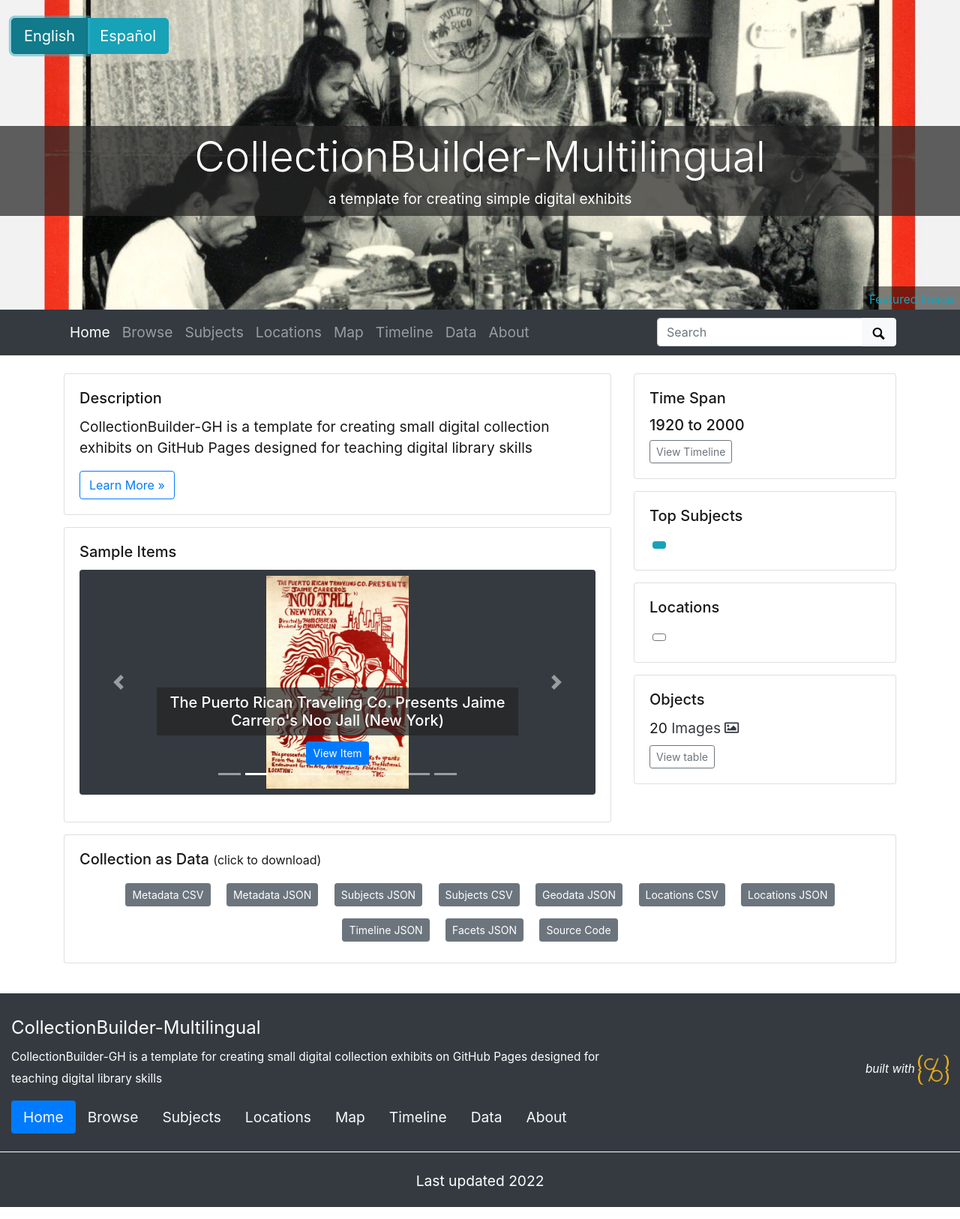
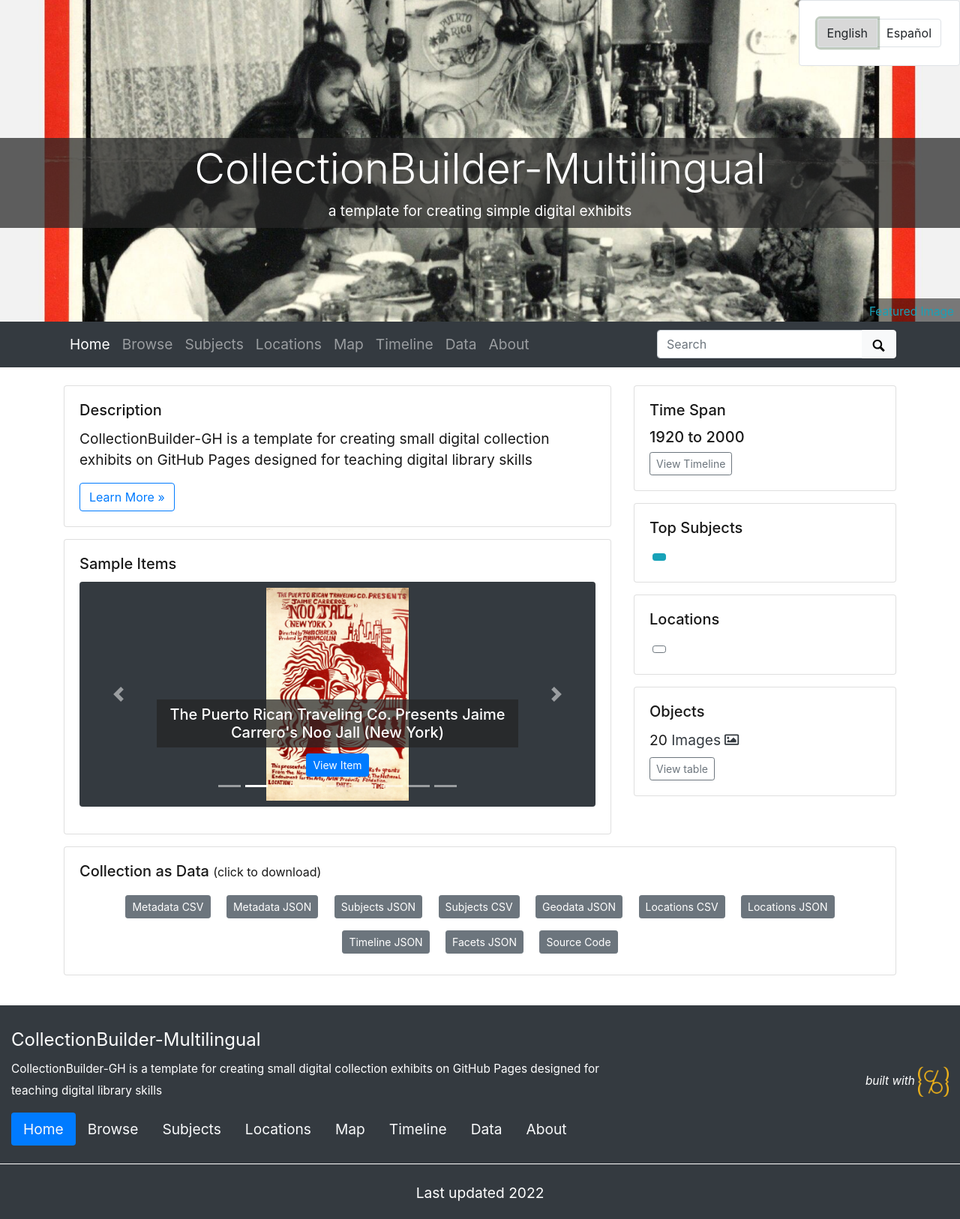
Before and after one commit to owikle/cb-multilingual, a Jekyll site: the page built from index.md, in a window 1280 px wide. Shown: the whole page at 75% size. Built offline with Jekyll 4.4.1, drawn with Linux system fonts in a browser that asks for light colours.

Commit message:
messing with buttons

```diff
--- a/_includes/collection-banner.html
+++ b/_includes/collection-banner.html
@@ -4,6 +4,15 @@
     background-color: #25242485;
     background-color: rgba(37, 36, 36, 0.72);
     color: white !important;
+}
+.lang-buttons {
+    background: white;
+}
+.btn-active {
+    background-color:rgba(0, 0, 0, 0.151);
+}
+.btn.focus {
+    box-shadow: 0 0 0 0.2rem rgba(6, 48, 2, 0.25);
 }
 .featured-link {
     background:rgba(0,0,0,.5);
@@ -29,16 +38,7 @@
 }
 </style>
 <div id="home-banner" class="container-fluid mb-0 p-0">
-    <div class="col-md-2 text-right">
-        <div class="btn-group btn-group-toggle pt-4" data-toggle="buttons">
-            <label class="btn btn-info btn-lg">
-                <input type="radio" name="lang_options" id="eng" value="eng" autocomplete="off"> English
-            </label>
-            <label class="btn btn-info btn-lg">
-                <input type="radio" name="lang_options" id="spa" value="spa" autocomplete="off"> Español
-            </label>
-        </div>
-    </div>
+    {% include language-button.html %}
     <div id="home-title-box" >
         <div class="title-card p-2 text-center">
             <h1 class="display-4"><span data-translate='site-title' class='translate'></span></h1>
@@ -50,7 +50,7 @@
     </div>{% endunless %}
 </div>
 {%- else -%}
-<div class="container pt-2">
+<div class="container pt-2" style="position:relative;">
     <div class="row">
         <div class="col-md-10">
             <h1><a class="text-dark font-weight-normal" href="{{ site.baseurl }}/" ><span data-translate='site-title' class='translate'></span></a></h1>
--- a/_includes/js/lang-js.html
+++ b/_includes/js/lang-js.html
@@ -25,9 +15,6 @@
     }{% unless forloop.last %},{% endunless %}
     {% endfor %}
 }
-
-// find number of languages specified in _config.yml
-var langArraySize = {{ site.site_languages | size }};
 
 // set up translations dictionary for metadata values (from grand-config-metadata)
 var translationValues = {
@@ -77,11 +74,20 @@
     localStorage.setItem("lang","eng");
 }
 
-// set button to checked and add focus
-document.querySelector("#" + site_language).checked = true;
-document.querySelector("#" + site_language).parentElement.classList.add("focus");
+// function to update the button color when clicked
+function changeButtonColor(){
+    document.querySelectorAll("input[name='lang_options']").forEach(node => {
+        if (node.value === site_language){
+            node.parentElement.classList.add("btn-active", "focus");
+            node.checked = true;
+        } else { node.parentElement.classList.remove("btn-active", "focus"); }
+    });
+}
 
-// run function to fill translation spans after load
+// update language button color
+changeButtonColor();
+
+// fill translation spans after load
 fillTranslationSpans();
 
 // radio button selects language
@@ -90,12 +96,10 @@
     site_language = this.value;
     // store the new selected language
     localStorage.setItem("lang", site_language);
-    // run function to fill translation spans
+    // update language button color
+    changeButtonColor();
+    // fill translation spans
     fillTranslationSpans();
 });
 
-// set selected button to checked and add focus
-document.querySelector("#" + site_language).checked = true;
-document.querySelector("#" + site_language).parentElement.classList.add("focus");
-
 </script>
--- /dev/null
+++ b/_includes/language-button.html
@@ -0,0 +1,10 @@
+<div class="text-right">
+    <div class="btn-group btn-group-toggle p-4 lang-buttons border rounded" data-toggle="buttons">
+        <label class="btn border">
+            <input type="radio" name="lang_options" id="eng" value="eng" autocomplete="off"> English
+        </label>
+        <label class="btn border">
+            <input type="radio" name="lang_options" id="spa" value="spa" autocomplete="off"> Español
+        </label>
+    </div>
+</div>
```
Also changed, not shown: other parts of _includes/js/lang-js.html (+10 -10 lines).
